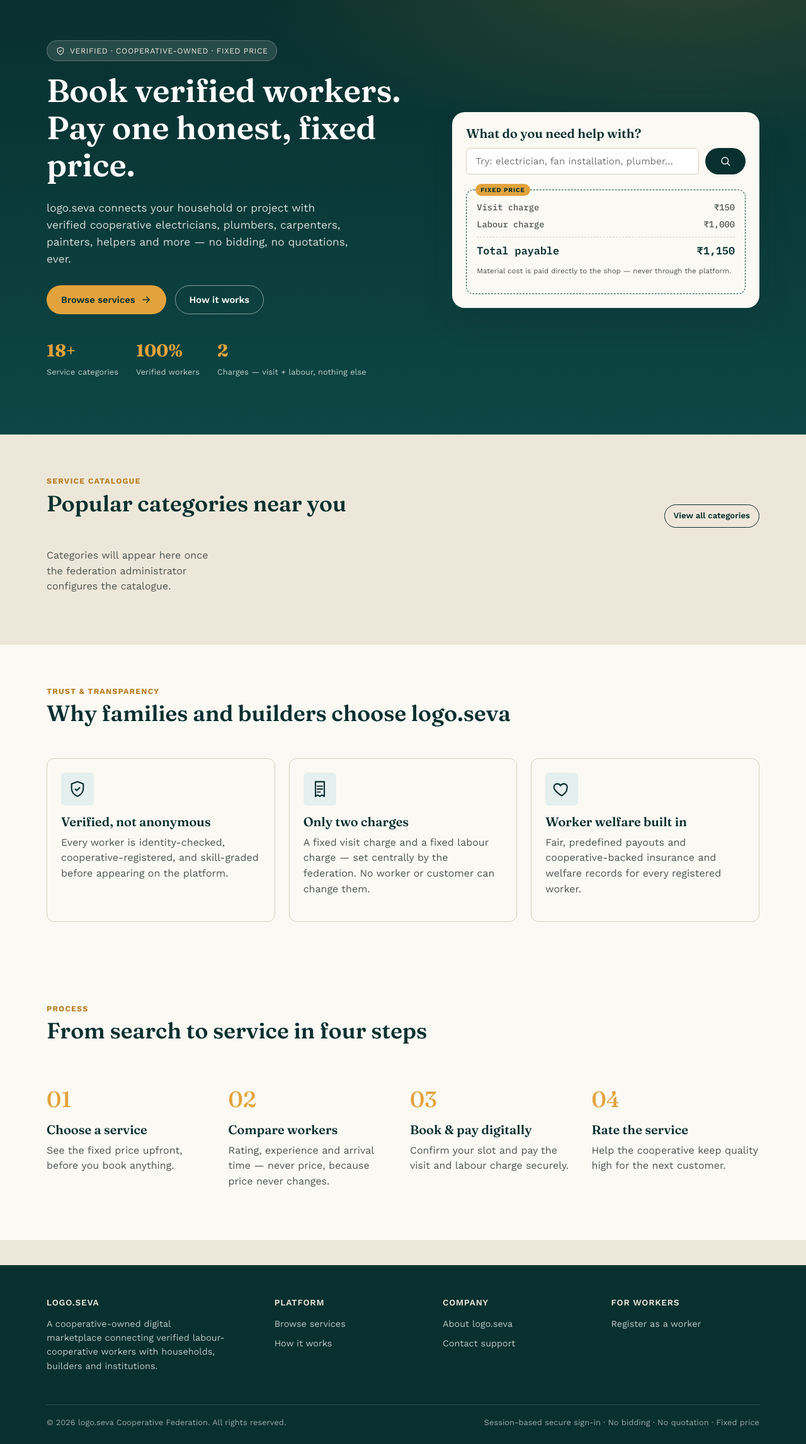
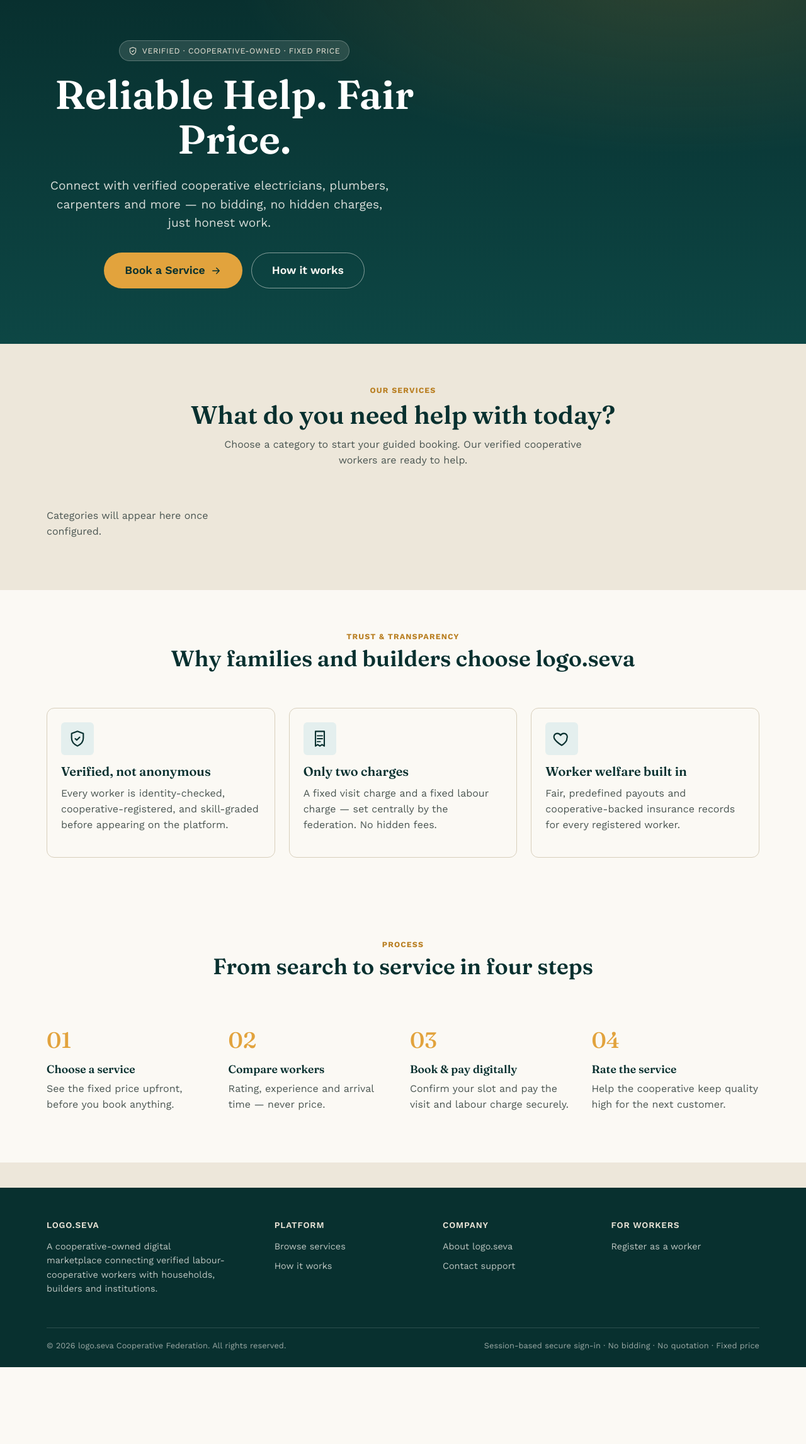
Before and after one commit to realtimecoder/cop-op, a Django app: page / in a window 1280 px wide. Shown: the part 117-2410 px from the top of the page at 63% size. After the commit the page ends 2288 px from the top, so only its background shows below. Run offline with Django 5.2, Linux system fonts and the light colour scheme; data that the repository does not hold is empty.

Commit message:
Complete Phase 1A guided booking and worker passport

```diff
--- a/templates/core/home.html
+++ b/templates/core/home.html
@@ -1,61 +1,44 @@
 {% extends "base.html" %}
 {% load i18n %}
 {% block content %}
-
 <section class="hero">
   <div class="container">
-    <div>
-      <span class="hero-eyebrow"><svg style="width:14px;height:14px"><use href="#icon-shield"/></svg>{% trans "Verified · Cooperative-owned · Fixed price" %}</span>
-      <h1>{% trans "Book verified workers. Pay one honest, fixed price." %}</h1>
-      <p class="lead">{% trans "logo.seva connects your household or project with verified cooperative electricians, plumbers, carpenters, painters, helpers and more — no bidding, no quotations, ever." %}</p>
-      <div class="hero-actions">
-        <a href="{% url 'catalog:category_list' %}" class="btn btn-accent">{% trans "Browse services" %} <svg><use href="#icon-arrow-right"/></svg></a>
-        <a href="{% url 'core:how_it_works' %}" class="btn btn-outline" style="border-color:rgba(251,249,244,.5);color:#FBF9F4;">{% trans "How it works" %}</a>
-      </div>
-      <div class="hero-stats">
-        <div class="hero-stat"><b>18+</b><span>{% trans "Service categories" %}</span></div>
-        <div class="hero-stat"><b>100%</b><span>{% trans "Verified workers" %}</span></div>
-        <div class="hero-stat"><b>2</b><span>{% trans "Charges — visit + labour, nothing else" %}</span></div>
-      </div>
-    </div>
-
-    <div class="hero-search">
-      <h3>{% trans "What do you need help with?" %}</h3>
-      <form action="{% url 'catalog:category_list' %}" method="get">
-        <input type="text" name="q" class="input-field" placeholder="{% trans 'Try: electrician, fan installation, plumber…' %}">
-        <button class="btn btn-primary" type="submit"><svg><use href="#icon-search"/></svg></button>
-      </form>
-      <div class="price-ticket mt-3">
-        <div class="price-ticket-row"><span>{% trans "Visit charge" %}</span><span>₹150</span></div>
-        <div class="price-ticket-row"><span>{% trans "Labour charge" %}</span><span>₹1,000</span></div>
-        <div class="price-ticket-row total"><span>{% trans "Total payable" %}</span><span>₹1,150</span></div>
-        <p class="price-ticket-note">{% trans "Material cost is paid directly to the shop — never through the platform." %}</p>
+    <div style="text-align: center; max-width: 800px; margin: 0 auto;">
+      <span class="hero-eyebrow" style="margin: 0 auto 18px;"><svg style="width:14px;height:14px"><use href="#icon-shield"/></svg>{% trans "Verified · Cooperative-owned · Fixed price" %}</span>
+      <h1 style="font-size: clamp(2.5rem, 6vw, 4rem); line-height: 1.1; margin-bottom: 24px;">{% trans "Reliable Help. Fair Price." %}</h1>
+      <p class="lead" style="font-size: 1.2rem; margin-bottom: 32px;">{% trans "Connect with verified cooperative electricians, plumbers, carpenters and more — no bidding, no hidden charges, just honest work." %}</p>
+      <div class="hero-actions" style="justify-content: center;">
+        <a href="#services" class="btn btn-accent" style="padding: 14px 32px; font-size: 1.1rem;">{% trans "Book a Service" %} <svg><use href="#icon-arrow-right"/></svg></a>
+        <a href="{% url 'core:how_it_works' %}" class="btn btn-outline" style="border-color:rgba(251,249,244,.5);color:#FBF9F4; padding: 14px 32px; font-size: 1.1rem;">{% trans "How it works" %}</a>
       </div>
     </div>
   </div>
 </section>
 
-<section class="section">
+<section id="services" class="section">
   <div class="container">
     <div class="section-head">
-      <div>
-        <span class="eyebrow">{% trans "Service catalogue" %}</span>
-        <h2>{% trans "Popular categories near you" %}</h2>
+      <div style="text-align: center; width: 100%;">
+        <span class="eyebrow">{% trans "Our Services" %}</span>
+        <h2 style="font-size: 2.5rem; margin-bottom: 12px;">{% trans "What do you need help with today?" %}</h2>
+        <p class="muted" style="max-width: 600px; margin: 0 auto 32px;">{% trans "Choose a category to start your guided booking. Our verified cooperative workers are ready to help." %}</p>
       </div>
-      <a href="{% url 'catalog:category_list' %}" class="btn btn-outline btn-sm">{% trans "View all categories" %}</a>
     </div>
 
     <div class="grid grid-4">
       {% for category in categories %}
-      <a href="{{ category.get_absolute_url }}" class="card-link">
-        <div class="card category-card">
-          <div class="category-icon"><svg><use href="#icon-{{ category.icon }}"/></svg></div>
-          <h3>{{ category.name }}</h3>
-          <p class="category-meta">{{ category.services.count }} {% trans "services" %} · {% trans "Visit charge" %} ₹{{ category.fixed_visit_charge }}</p>
+      <a href="{% url 'bookings:guided_booking' %}?category={{ category.slug }}" class="card-link">
+        <div class="card category-card" style="text-align: center; padding: 32px 24px; transition: transform .2s ease, box-shadow .2s ease;">
+          <div class="category-icon" style="margin: 0 auto 20px; width: 64px; height: 64px;">
+            <svg style="width: 32px; height: 32px;"><use href="#icon-{{ category.icon }}"/></svg>
+          </div>
+          <h3 style="margin-bottom: 8px;">{{ category.name }}</h3>
+          <p class="category-meta" style="margin-bottom: 20px;">{% trans "Fixed Visit Charge" %}: ₹{{ category.fixed_visit_charge }}</p>
+          <span class="btn btn-sm btn-outline" style="width: 100%; justify-content: center;">{% trans "Book Now" %}</span>
         </div>
       </a>
       {% empty %}
-      <p class="muted">{% trans "Categories will appear here once the federation administrator configures the catalogue." %}</p>
+      <p class="muted">{% trans "Categories will appear here once configured." %}</p>
       {% endfor %}
     </div>
   </div>
@@ -64,26 +47,26 @@
 <section class="section section-alt">
   <div class="container">
     <div class="section-head">
-      <div>
+      <div style="text-align: center; width: 100%;">
         <span class="eyebrow">{% trans "Trust & transparency" %}</span>
-        <h2>{% trans "Why families and builders choose logo.seva" %}</h2>
+        <h2 style="font-size: 2.2rem;">{% trans "Why families and builders choose logo.seva" %}</h2>
       </div>
     </div>
-    <div class="grid grid-3">
+    <div class="grid grid-3" style="margin-top: 40px;">
       <div class="card">
         <div class="category-icon"><svg><use href="#icon-shield"/></svg></div>
-        <h3>{% trans "Verified, not anonymous" %}</h3>
+        <h3 style="margin-bottom: 12px;">{% trans "Verified, not anonymous" %}</h3>
         <p>{% trans "Every worker is identity-checked, cooperative-registered, and skill-graded before appearing on the platform." %}</p>
       </div>
       <div class="card">
         <div class="category-icon"><svg><use href="#icon-receipt"/></svg></div>
-        <h3>{% trans "Only two charges" %}</h3>
-        <p>{% trans "A fixed visit charge and a fixed labour charge — set centrally by the federation. No worker or customer can change them." %}</p>
+        <h3 style="margin-bottom: 12px;">{% trans "Only two charges" %}</h3>
+        <p>{% trans "A fixed visit charge and a fixed labour charge — set centrally by the federation. No hidden fees." %}</p>
       </div>
       <div class="card">
         <div class="category-icon"><svg><use href="#icon-heart"/></svg></div>
-        <h3>{% trans "Worker welfare built in" %}</h3>
-        <p>{% trans "Fair, predefined payouts and cooperative-backed insurance and welfare records for every registered worker." %}</p>
+        <h3 style="margin-bottom: 12px;">{% trans "Worker welfare built in" %}</h3>
+        <p>{% trans "Fair, predefined payouts and cooperative-backed insurance records for every registered worker." %}</p>
       </div>
     </div>
   </div>
@@ -93,20 +76,23 @@
 <section class="section">
   <div class="container">
     <div class="section-head">
-      <div><span class="eyebrow">{% trans "Top rated" %}</span><h2>{% trans "Highly rated verified workers" %}</h2></div>
+      <div style="text-align: center; width: 100%;">
+        <span class="eyebrow">{% trans "Top rated" %}</span>
+        <h2 style="font-size: 2.2rem;">{% trans "Highly rated verified workers" %}</h2>
+      </div>
     </div>
-    <div class="grid grid-3">
+    <div class="grid grid-3" style="margin-top: 40px;">
       {% for w in top_workers %}
       <a href="{% url 'workers:worker_public_profile' w.id %}" class="card-link">
         <div class="card worker-card">
           <div class="worker-card-top">
             <div class="worker-avatar">{{ w.user.first_name|first|upper|default:"W" }}</div>
-            <div>
+            <div style="flex: 1;">
               <h3 style="margin-bottom:2px;">{{ w.user.get_full_name|default:"Worker" }}</h3>
               <span class="badge badge-verified"><svg><use href="#icon-check"/></svg>{% trans "Verified" %}</span>
             </div>
           </div>
-          <div class="rating-row"><svg><use href="#icon-star"/></svg>{{ w.average_rating }} · {{ w.completed_jobs }} {% trans "jobs" %}</div>
+          <div class="rating-row" style="margin-top: 16px;"><svg><use href="#icon-star"/></svg>{{ w.average_rating }} · {{ w.completed_jobs }} {% trans "jobs" %}</div>
         </div>
       </a>
       {% endfor %}
@@ -117,14 +103,13 @@
 
 <section class="section section-alt">
   <div class="container">
-    <div class="section-head"><div><span class="eyebrow">{% trans "Process" %}</span><h2>{% trans "From search to service in four steps" %}</h2></div></div>
-    <div class="steps">
-      <div class="step"><span class="step-num">01</span><h3>{% trans "Choose a service" %}</h3><p>{% trans "See the fixed price upfront, before you book anything." %}</p></div>
-      <div class="step"><span class="step-num">02</span><h3>{% trans "Compare workers" %}</h3><p>{% trans "Rating, experience and arrival time — never price, because price never changes." %}</p></div>
-      <div class="step"><span class="step-num">03</span><h3>{% trans "Book & pay digitally" %}</h3><p>{% trans "Confirm your slot and pay the visit and labour charge securely." %}</p></div>
-      <div class="step"><span class="step-num">04</span><h3>{% trans "Rate the service" %}</h3><p>{% trans "Help the cooperative keep quality high for the next customer." %}</p></div>
+    <div class="section-head"><div style="text-align: center; width: 100%;"><span class="eyebrow">{% trans "Process" %}</span><h2 style="font-size: 2.2rem;">{% trans "From search to service in four steps" %}</h2></div></div>
+    <div class="steps" style="margin-top: 40px;">
+      <div class="step"><span class="step-num">01</span><h3 style="font-size: 1.1rem;">{% trans "Choose a service" %}</h3><p>{% trans "See the fixed price upfront, before you book anything." %}</p></div>
+      <div class="step"><span class="step-num">02</span><h3 style="font-size: 1.1rem;">{% trans "Compare workers" %}</h3><p>{% trans "Rating, experience and arrival time — never price." %}</p></div>
+      <div class="step"><span class="step-num">03</span><h3 style="font-size: 1.1rem;">{% trans "Book & pay digitally" %}</h3><p>{% trans "Confirm your slot and pay the visit and labour charge securely." %}</p></div>
+      <div class="step"><span class="step-num">04</span><h3 style="font-size: 1.1rem;">{% trans "Rate the service" %}</h3><p>{% trans "Help the cooperative keep quality high for the next customer." %}</p></div>
     </div>
   </div>
 </section>
-
 {% endblock %}
--- a/workers/urls.py
+++ b/workers/urls.py
@@ -6,6 +6,7 @@
 urlpatterns = [
     path('for-service/<int:service_id>/', views.worker_list_for_service, name='worker_list_for_service'),
     path('profile/<int:worker_id>/', views.worker_public_profile, name='worker_public_profile'),
+    path('passport/<int:worker_id>/', views.worker_passport, name='worker_passport'),
     path('onboarding/', views.onboarding, name='onboarding'),
     path('documents/', views.documents, name='documents'),
     path('dashboard/', views.my_dashboard, name='my_dashboard'),
```
Also changed, not shown: templates/bookings/wizard_step_1.html (added, +36 -0 lines), templates/bookings/wizard_step_2.html (added, +38 -0 lines), templates/bookings/wizard_step_3.html (added, +29 -0 lines), templates/bookings/wizard_step_4.html (added, +34 -0 lines), templates/bookings/wizard_step_5.html (added, +41 -0 lines), templates/bookings/wizard_step_6.html (added, +42 -0 lines), templates/workers/passport.html (added, +108 -0 lines), workers/views.py (+21 -0 lines).
